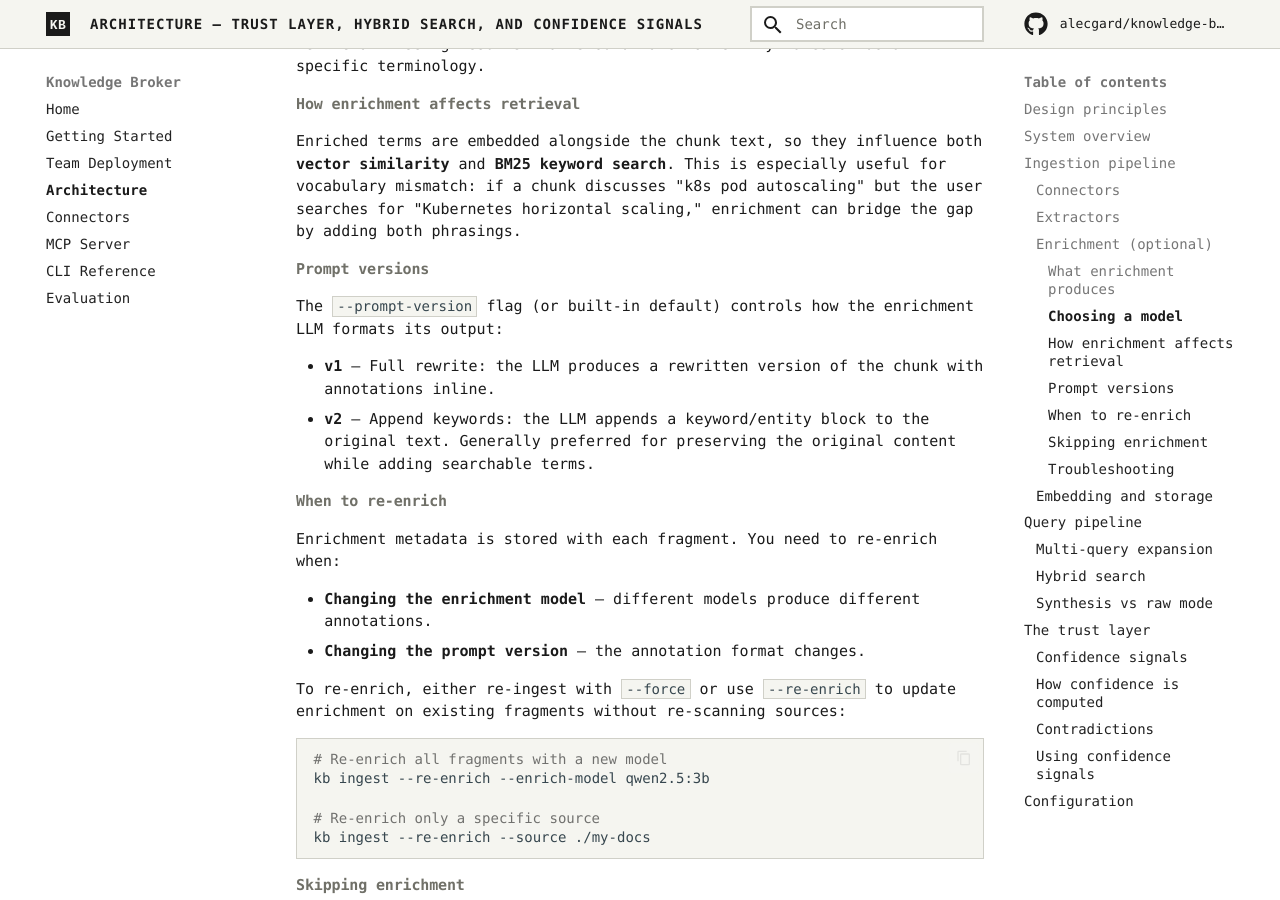
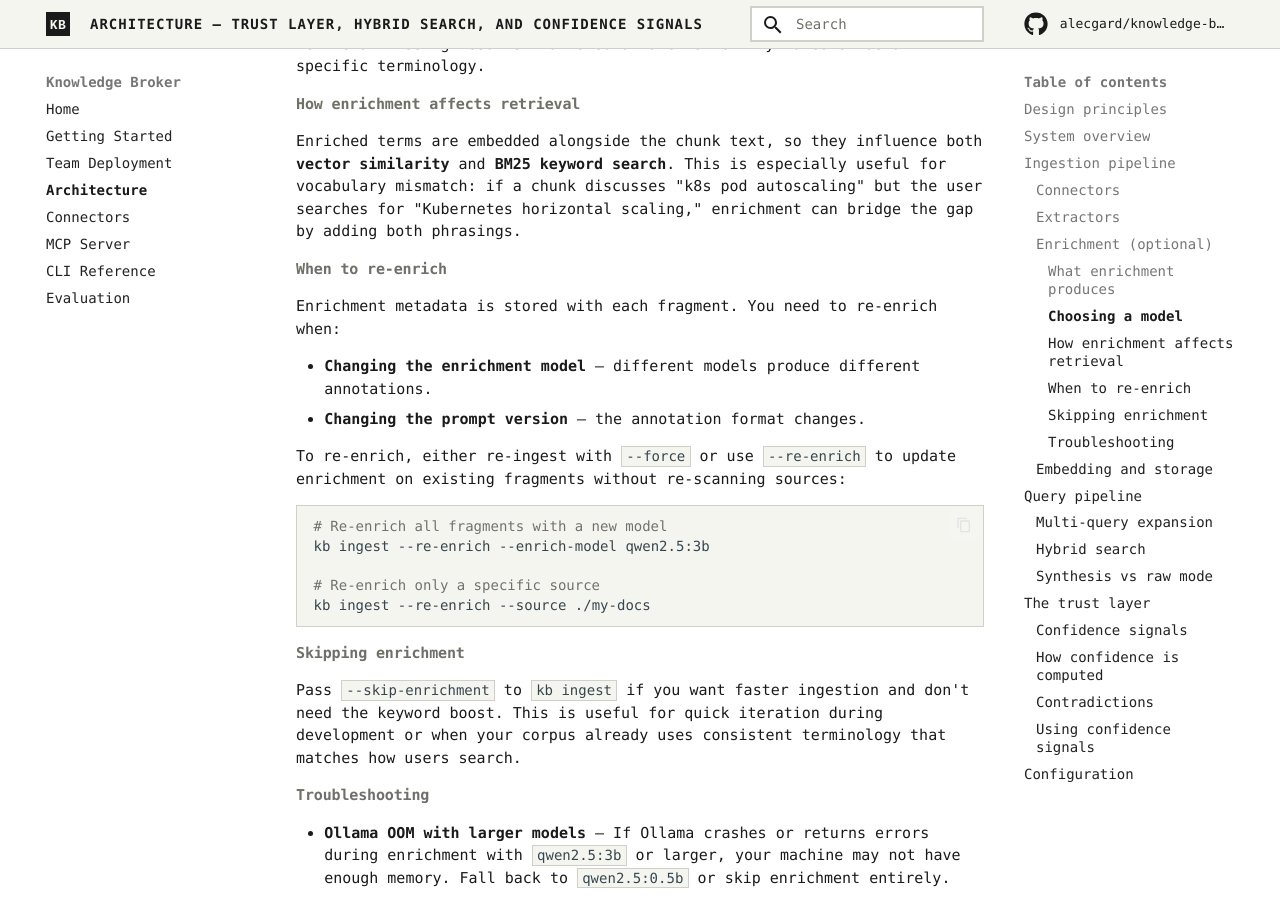
Before and after one commit to alecgard/knowledge-broker, an MkDocs documentation site: the page built from docs/architecture.md, in a window 1280 px wide and 900 px high, scrolled down 3158 px. Built offline with MkDocs 1.6.1 and Material for MkDocs 9.7.7, drawn with Linux system fonts in a browser that asks for light colours; comment, search, counter and statistics services are not loaded.

Commit message:
Update docs/architecture.md

```diff
--- a/docs/architecture.md
+++ b/docs/architecture.md
@@ -134,12 +134,6 @@ Smaller models are fine for most corpora. Use a larger model if you notice retri
 
 Enriched terms are embedded alongside the chunk text, so they influence both **vector similarity** and **BM25 keyword search**. This is especially useful for vocabulary mismatch: if a chunk discusses "k8s pod autoscaling" but the user searches for "Kubernetes horizontal scaling," enrichment can bridge the gap by adding both phrasings.
 
-#### Prompt versions
-
-The `--prompt-version` flag (or built-in default) controls how the enrichment LLM formats its output:
-
-- **v1** — Full rewrite: the LLM produces a rewritten version of the chunk with annotations inline.
-- **v2** — Append keywords: the LLM appends a keyword/entity block to the original text. Generally preferred for preserving the original content while adding searchable terms.
 
 #### When to re-enrich
 
```
